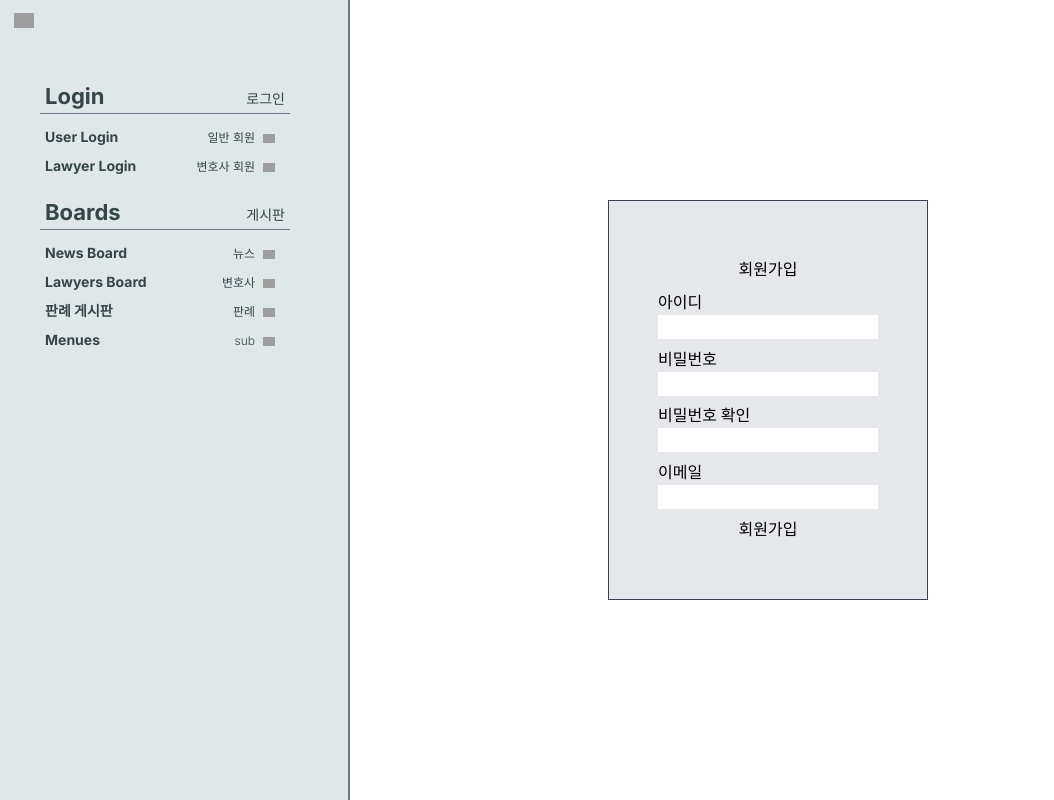
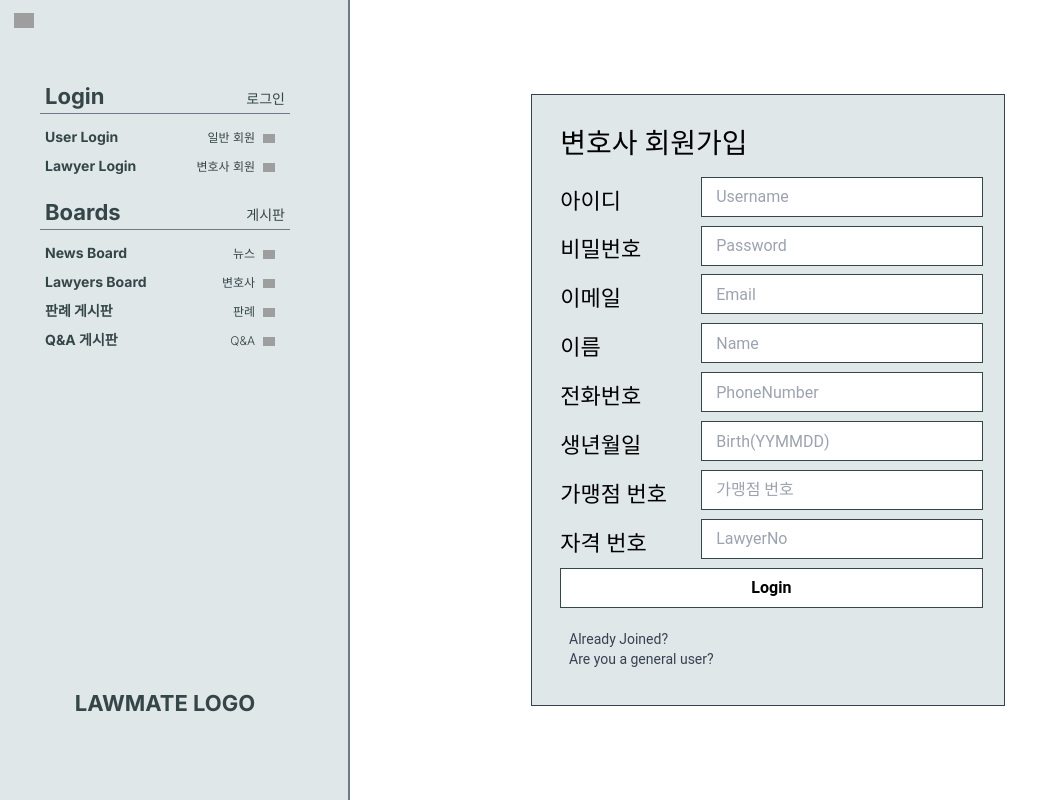
Before and after one commit to mandlake/bitcamp-team-frontend, a Next.js app: page /join in a window 1280 px wide. Shown: the top 800 px of the page, without its empty margins (0-1054 px from the left). Built offline with nearby package versions, Linux system fonts and the light colour scheme; grey boxes are pictures that could not be loaded.

Commit message:
create qna board and lawyer join

```diff
--- /dev/null
+++ b/app/(articles)/qna/(all)/page.tsx
@@ -0,0 +1,27 @@
+const QnaBoardPage = () => {
+  return (
+    <>
+      <div
+        className={`flex flex-col justify-center items-center relative font-chosunlo`}
+      >
+        <div className="flex flex-col items-center py-16">
+          <h1 className=" text-[40px] font-semibold">QnA 게시판</h1>
+
+          <div className="flex flex-row items-center border rounded-md border-[var(--color-Harbor-sec)] w-[60vw] h-[25vh] p-8 gap-8"></div>
+          <div className="grid grid-cols-2 items-center justify-center w-[60vw] box-border gap-8 py-7">
+            {[1, 2, 3, 4, 5, 6, 7, 8, 9].map((item) => (
+              <div
+                key={item}
+                className="flex flex-col border rounded-md border-[var(--color-Harbor-sec)] w-[29vw] h-[25vh] p-8 gap-8"
+              >
+                <div>Q</div>
+                <div>A</div>
+              </div>
+            ))}
+          </div>
+        </div>
+      </div>
+    </>
+  );
+};
+export default QnaBoardPage;
--- a/app/(users)/join/page.tsx
+++ b/app/(users)/join/page.tsx
@@ -12,6 +12,7 @@ function Join() {
 
   const handleJoin = async () => {
     try {
+      console.log(formData);
       // await dispatch(joinId(formData))
       //   .then((res: any) => {
       //     alert("success to join us");
@@ -29,54 +30,181 @@ function Join() {
   };
 
   return (
-    <div className="w-screen h-screen flex align-middle justify-center items-center">
-      <div className="font-roboto w-[25vw] h-[50vh] border border-gray-700 flex flex-col justify-center items-center gap-[1.111vh] bg-gray-200 p-[1.111vh]">
-        <p>회원가입</p>
+    <>
+      <div className="flex flex-col w-screen h-screen items-center justify-center">
+        <div
+          id="login"
+          className="font-roboto w-[37vw] border border-gray-700 flex flex-col gap-3 items-baseline bg-[var(--color-Harbor-firth)] p-7"
+        >
+          <p className=" text-[28px] font-medium align-middle">
+            변호사 회원가입
+          </p>
           <div>
-          <p>아이디</p>
+            <label
+              htmlFor="username"
+              className="flex flex-row items-center justify-between w-[33vw]"
+            >
+              <p className="text-[22px] font-medium">아이디</p>
               <input
                 type="text"
+                id="username"
                 name="username"
+                placeholder="Username"
                 value={formData.username}
                 onChange={(e: any) =>
                   setFormData({ ...formData, username: e.target.value })
                 }
+                className="w-[22vw] h-[5vh] border border-[var(--color-Harbor-first)] px-[1.111vw] mb-[1.111vh] bg-white"
               />
-        </div>
-        <div>
-          <p>비밀번호</p>
+            </label>
+            <label
+              htmlFor="password"
+              className="flex flex-row items-center justify-between w-[33vw]"
+            >
+              <p className="text-[22px] font-medium">비밀번호</p>
               <input
                 type="password"
+                id="password"
                 name="password"
+                placeholder="Password"
                 value={formData.password}
                 onChange={(e: any) =>
                   setFormData({ ...formData, password: e.target.value })
                 }
+                className="w-[22vw] h-[5vh] border border-[var(--color-Harbor-first)] px-[1.111vw] mb-[1.111vh] bg-white"
               />
-        </div>
-        <div>
-          <p>비밀번호 확인</p>
-          <input type="password" />
-        </div>
-        <div>
-          <p>이메일</p>
+            </label>
+            <label
+              htmlFor="email"
+              className="flex flex-row items-center justify-between w-[33vw]"
+            >
+              <p className="text-[22px] font-medium">이메일</p>
               <input
-            type="email"
+                type="text"
+                id="email"
                 name="email"
-            value={formData.email}
+                placeholder="Email"
+                value={formData.name}
                 onChange={(e: any) =>
                   setFormData({ ...formData, email: e.target.value })
+                }
+                className="w-[22vw] h-[5vh] border border-[var(--color-Harbor-first)] px-[1.111vw] mb-[1.111vh] bg-white"
+              />
+            </label>
+            <label
+              htmlFor="name"
+              className="flex flex-row items-center justify-between w-[33vw]"
+            >
+              <p className="text-[22px] font-medium">이름</p>
+              <input
+                type="text"
+                id="name"
+                name="name"
+                placeholder="Name"
+                value={formData.name}
+                onChange={(e: any) =>
+                  setFormData({ ...formData, name: e.target.value })
+                }
+                className="w-[22vw] h-[5vh] border border-[var(--color-Harbor-first)] px-[1.111vw] mb-[1.111vh] bg-white"
+              />
+            </label>
+            <label
+              htmlFor="phone"
+              className="flex flex-row items-center justify-between w-[33vw]"
+            >
+              <p className="text-[22px] font-medium">전화번호</p>
+              <input
+                type="text"
+                id="phone"
+                name="phone"
+                placeholder="PhoneNumber"
+                value={formData.phone}
+                onChange={(e: any) =>
+                  setFormData({ ...formData, phone: e.target.value })
+                }
+                className="w-[22vw] h-[5vh] border border-[var(--color-Harbor-first)] px-[1.111vw] mb-[1.111vh] bg-white"
+              />
+            </label>
+            <label
+              htmlFor="birth"
+              className="flex flex-row items-center justify-between w-[33vw]"
+            >
+              <p className="text-[22px] font-medium">생년월일</p>
+              <input
+                type="text"
+                id="birth"
+                name="birth"
+                placeholder="Birth(YYMMDD)"
+                value={formData.birth}
+                onChange={(e: any) =>
+                  setFormData({ ...formData, birth: e.target.value })
+                }
+                className="w-[22vw] h-[5vh] border border-[var(--color-Harbor-first)] px-[1.111vw] mb-[1.111vh] bg-white"
+              />
+            </label>
+            <label
+              htmlFor="username"
+              className="flex flex-row items-center justify-between w-[33vw]"
+            >
+              <p className="text-[22px] font-medium">가맹점 번호</p>
+              <input
+                type="text"
+                id="mid"
+                name="mid"
+                placeholder="가맹점 번호"
+                value={formData.username}
+                onChange={(e: any) =>
+                  setFormData({ ...formData, mid: e.target.value })
+                }
+                className="w-[22vw] h-[5vh] border border-[var(--color-Harbor-first)] px-[1.111vw] mb-[1.111vh] bg-white"
+              />
+            </label>
+            <label
+              htmlFor="lawyerNo"
+              className="flex flex-row items-center justify-between w-[33vw]"
+            >
+              <p className="text-[22px] font-medium">자격 번호</p>
+              <input
+                type="text"
+                id="lawyerNo"
+                name="lawyerNo"
+                placeholder="LawyerNo"
+                value={formData.lawyerNo}
+                onChange={(e: any) =>
+                  setFormData({ ...formData, lawyerNo: e.target.value })
                 }
                 onKeyDown={(e: any) => {
                   if (e.key === "Enter") {
                     handleJoin();
                   }
                 }}
+                className="w-[22vw] h-[5vh] border border-[var(--color-Harbor-first)] px-[1.111vw] mb-[1.111vh] bg-white"
               />
+            </label>
+            <button
+              onClick={() => handleJoin()}
+              className="w-[33vw] h-[5vh] bg-white border border-[var(--color-Harbor-first)] hover:bg-[var(--color-Harbor-first)] hover:text-white  font-bold"
+            >
+              Login
+            </button>
           </div>
-        <button onClick={handleJoin}>회원가입</button>
+          <div className="w-[22vw] flex flex-col p-[1.111vh]">
+            <p
+              onClick={() => router.push(`/login/lawyer`)}
+              className="text-gray-700 text-sm"
+            >
+              Already Joined?
+            </p>
+            <p
+              onClick={() => router.push(`/login/user`)}
+              className="text-gray-700 text-sm"
+            >
+              Are you a general user?
+            </p>
           </div>
         </div>
+      </div>
+    </>
   );
 }
 
--- a/app/menues/page.tsx
+++ b/app/menues/page.tsx
@@ -51,9 +51,9 @@ const MenuBeforeLogin = [
       },
       {
         key: 2.4,
-        title: "Menues",
-        path: "/",
-        sub: "sub",
+        title: "Q&A 게시판",
+        path: "/qna",
+        sub: "Q&A",
       },
     ],
   },
@@ -85,9 +85,9 @@ const MenuAfterLogin = [
       },
       {
         key: 2.4,
-        title: "Menues",
-        path: "/",
-        sub: "sub",
+        title: "Q&A 게시판",
+        path: "/qna",
+        sub: "Q&A",
       },
     ],
   },
@@ -123,6 +123,7 @@ const MenuPage = (props: any) => {
       <div
         className={`${animate} border-r-2 border-[var(--color-Harbor-sec)] z-0 bg-[var(--color-Harbor-firth)] fixed top-0 left-0 font-bold text-[var(--color-Harbor-first)] w-[350px] h-screen text-[22px] flex flex-row py-20 px-10`}
       >
+        <div className="flex flex-col items-center justify-between">
           <div className="flex flex-col items-center gap-5">
             {isLoggedIn
               ? MenuAfterLogin.map((item: any) => (
@@ -188,6 +189,14 @@ const MenuPage = (props: any) => {
                   </div>
                 ))}
           </div>
+          <div
+            onClick={() => {
+              router.push("/");
+            }}
+          >
+            LAWMATE LOGO
+          </div>
+        </div>
       </div>
     </>
   );
```
Lines whose indentation alone changed are shown as unchanged.
